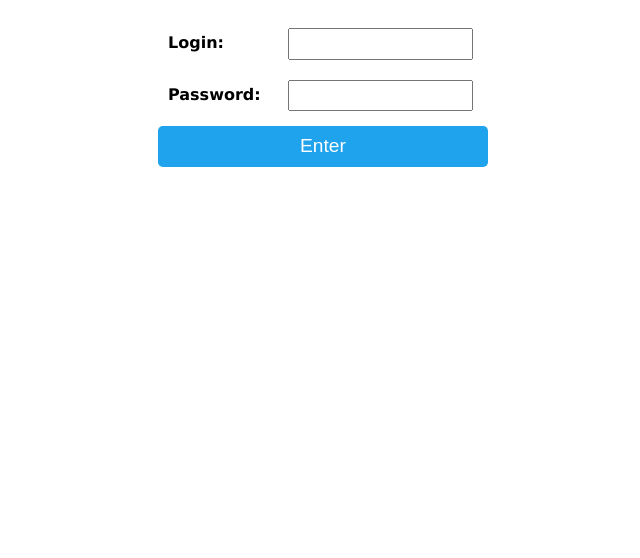
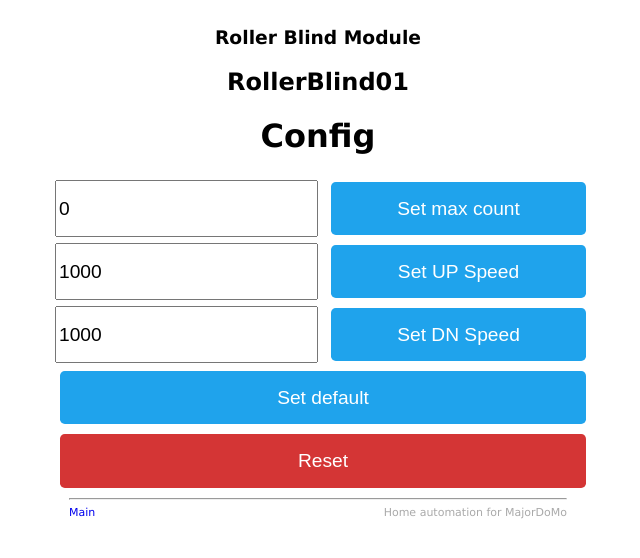
Before and after one commit to Brainfixer-Hobby/RollerBlindESP8266, a plain HTML site: page _Firmware/RollerBlind/config.html in a window 1280 px wide. Shown: the whole page, without its empty margins (322-962 px from the left). Drawn offline with nearby package versions, Linux system fonts and the light colour scheme; no server answers.

Commit message:
Update config.html

```diff
--- a/_Firmware/RollerBlind/config.html
+++ b/_Firmware/RollerBlind/config.html
@@ -1,12 +1,12 @@
 <!DOCTYPE html>
 <html>
+
 <head>
 	<meta charset="utf-8" />
 	<meta name="viewport" content="width=device-width,initial-scale=1,user-scalable=no" />
 	<title>RollerBlind01 - Config Menu</title>
 
 	<script src="http://192.168.1.1/jquery-3.4.1.min.js"></script>
-
 	<style>
 		body {
 			text-align: center;
@@ -14,82 +14,174 @@
 			background: #ffffff;
 			user-select: none;
 		}
-			div {
-				font-size: 1em;
-				padding: 5px;
-			}
+
 		#container {
 			text-align: center;
 			display: inline-block;
 			color: #000000;
 			min-width: 340px;
 		}
+
+		table {
+			border-spacing: 1em 0;
+			width: 100%;
+		}
+
+		td {
+			padding: 0px;
+			width: 50%;
+		}
+
 		button {
 			border: 0;
 			margin: 5px;
 			border-radius: 0.3rem;
 			background: #1fa3ec;
 			color: #ffffff;
-				line-height: 2.4rem;
+			line-height: 3.2rem;
 			font-size: 1.2rem;
 			transition: 0.4s;
 			width: 100%;
+			outline: none;
 		}
+
 		button:hover {
 			background: #0e70a4;
 		}
 
-			input {
-				line-height: 1.6rem;
+		#reset {
+			background: #d43535;
 		}
 
-			#config {
-				display: none;
+		input[type="number"] {
+			line-height: 3.2rem;
+			font-size: 1.2rem;
+			width: 100%;
+		}
+
+		footer {
+			font-size: 11px;
+			margin: 5px 30px;
 		}
 	</style>
 
 	<script>
 		$(() => {
-				$("#enter").click(() => {
-					if (
-						$("#login")
-							.val()
-							.toLowerCase() == "admin" &&
-						$("#password").val() == "Germ1E"
-					) {
-						$("#config").slideDown(400);
-						$("#passw").slideUp(400);
+			let changeTimer;
+			readStatus();
+
+			$("#manualUp, #open").bind("mousedown touchstart", () => {
+				$("#stop").trigger("mousedown");
+				$("#range").prop("disabled", true);
+				$("#range").css("background", "#931f1f");
+				$.ajax({
+					type: "POST",
+					url: "moveup"
+				});
+				changeTimer = setInterval(readStatus, 500);
+			});
+
+			$("#manualDn, #close").bind("mousedown touchstart", () => {
+				$("#stop").trigger("mousedown");
+				$("#range").prop("disabled", true);
+				$("#range").css("background", "#931f1f");
+				$.ajax({
+					type: "POST",
+					url: "movedown"
+				});
+				changeTimer = setInterval(readStatus, 500);
+			});
+
+			$("#manualUp, #manualDn").bind("mouseup touchend", () => {
+				$("#stop").trigger("mousedown");
+			});
+
+			$("#range").bind("mousedown touchstart", () => {
+				$("#stop").trigger("mousedown");
+				clearInterval(changeTimer);
+			});
+
+			$("#range").change(() => {
+				$("#stop").trigger("mousedown");
+				$.ajax({
+					type: "POST",
+					url: "moveto",
+					data: {
+						val: $("#range").val() * 10
 					}
 				});
+				changeTimer = setInterval(readStatus, 500);
+			});
 
-				$("#login,#password").keyup(event => {
-					if (event.keyCode == 13) {
-						$("#enter").click();
+			$("#stop").bind("mousedown touchstart", () => {
+				$("#range").prop("disabled", false);
+				$("#range").css("background", "#1fa3ec");
+				clearInterval(changeTimer);
+				$.ajax({
+					type: "POST",
+					url: "stop"
+				});
+				readStatus();
+			});
+
+			function readStatus() {
+				$.ajax({
+					type: "POST",
+					url: "status",
+					success: answer => {
+						$("#range").val(answer.blindsPosition / 10);
 					}
 				});
+			}
 		});
 	</script>
 </head>
 
 <body>
 	<div id="container">
-			<div id="passw">
-				<h4 style="text-align: left; float: left; margin: 15px;">Login:</h4>
-				<div style="text-align: right;">
-					<input type="text" id="login" style="margin: 5px;" />
-				</div>
-				<h4 style="text-align: left; float: left; margin: 15px;">Password:</h4>
-				<div style="text-align: right;">
-					<input type="password" id="password" style="margin: 5px;" />
-				</div>
-				<button id="enter">Enter</button>
-			</div>
-
-			<div id="config" style="text-align: center;">
 		<h3>Roller Blind Module</h3>
 		<h2>RollerBlind01</h2>
-				<h2>Config</h2>
+		<h1>Config</h1>
+
+		<table>
+			<tbody>
+				<tr>
+					<td>
+						<input id="maxCount" type="number" value="0">
+					</td>
+					<td><button id="setMaxCount">Set max count</button></td>
+				</tr>
+				<tr>
+					<td>
+						<input id="upSpeed" type="number" min="100" max="1000" step="50" value="1000">
+					</td>
+					<td><button id="setUpSpeed">Set UP Speed</button></td>
+				</tr>
+				<tr>
+					<td>
+						<input id="downSpeed" type="number" min="100" max="1000" step="50" value="1000">
+					</td>
+					<td><button id="setDnSpeed">Set DN Speed</button></td>
+				</tr>
+				<tr>
+					<td colspan="2"><button id="setDefault">Set default</button></td>
+				</tr>
+				<tr>
+					<td colspan="2"><button id="reset">Reset</button></td>
+				</tr>
+			</tbody>
+		</table>
+
+		<footer>
+			<hr />
+			<div style="float: left">
+				<a href="index.html" style="text-decoration: none;">Main</a>
 			</div>
+			<div style="text-align: right;  color: #aaa;">
+				Home automation for MajorDoMo
+			</div>
+		</footer>
 	</div>
 </body>
+
 </html>
```
Lines whose indentation alone changed are shown as unchanged.
